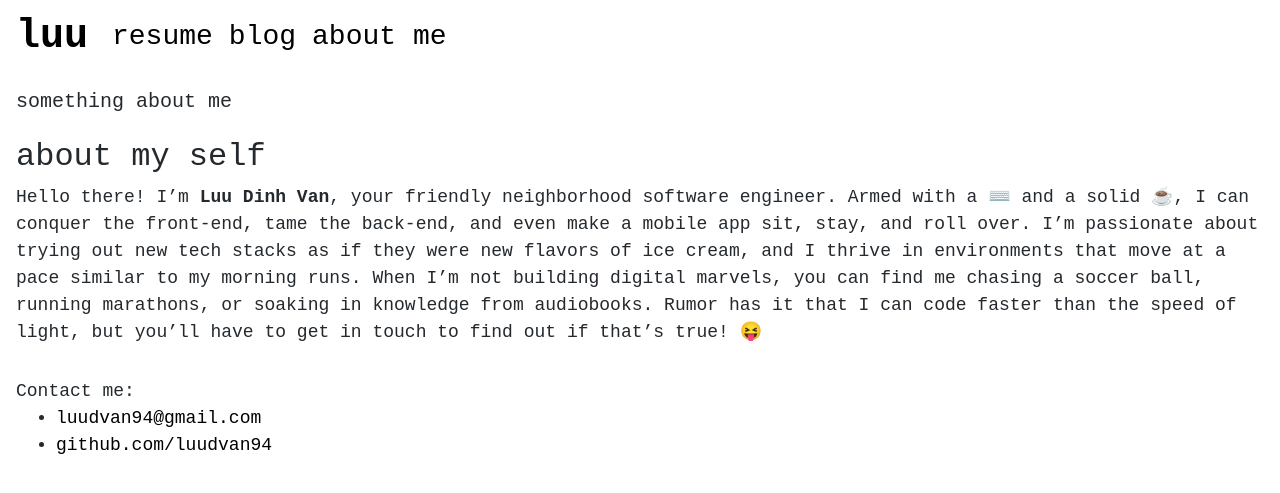
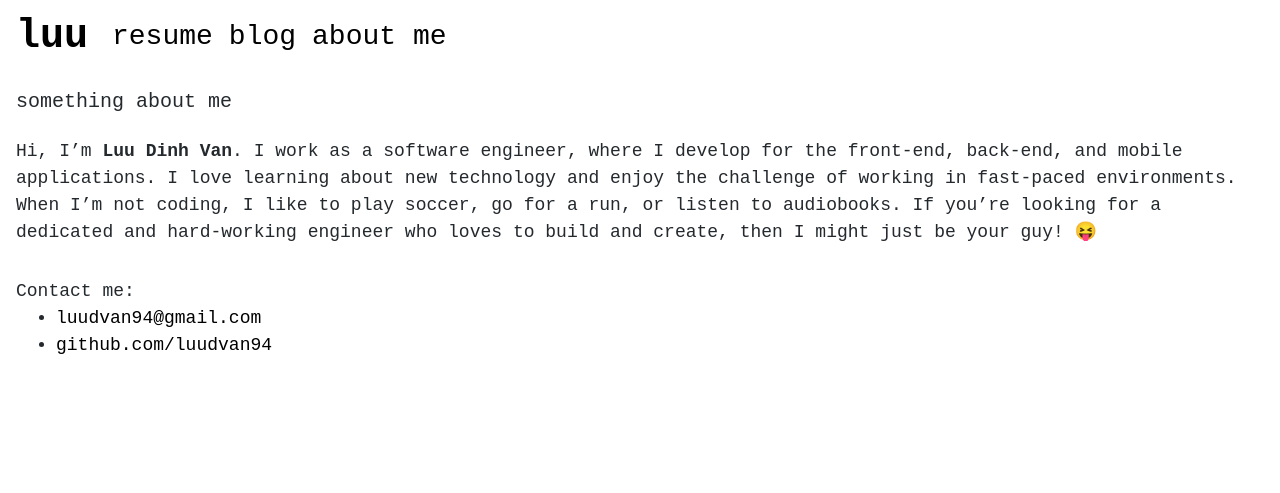
Before and after one commit to luudvan94/luudvan94.github.io, a Jekyll site: the page built from about/index.md, in a window 1280 px wide. Shown: the top 493 px of the page. Built offline with Jekyll 4.4.1, drawn with Linux system fonts in a browser that asks for light colours; nearby versions of some CDN libraries.

Commit message:
feat: update about me

```diff
--- a/about/index.md
+++ b/about/index.md
@@ -5,6 +5,4 @@ date: 2019-01-19
 intro: something about me
 ---
 
-## about my self
-
-Hello there! I'm **Luu Dinh Van**, your friendly neighborhood software engineer. Armed with a **⌨️** and a solid **☕️**, I can conquer the front-end, tame the back-end, and even make a mobile app sit, stay, and roll over. I'm passionate about trying out new tech stacks as if they were new flavors of ice cream, and I thrive in environments that move at a pace similar to my morning runs. When I'm not building digital marvels, you can find me chasing a soccer ball, running marathons, or soaking in knowledge from audiobooks. Rumor has it that I can code faster than the speed of light, but you'll have to get in touch to find out if that's true! 😝
+Hi, I'm **Luu Dinh Van**. I work as a software engineer, where I develop for the front-end, back-end, and mobile applications. I love learning about new technology and enjoy the challenge of working in fast-paced environments. When I'm not coding, I like to play soccer, go for a run, or listen to audiobooks. If you're looking for a dedicated and hard-working engineer who loves to build and create, then I might just be your guy! 😝
```
